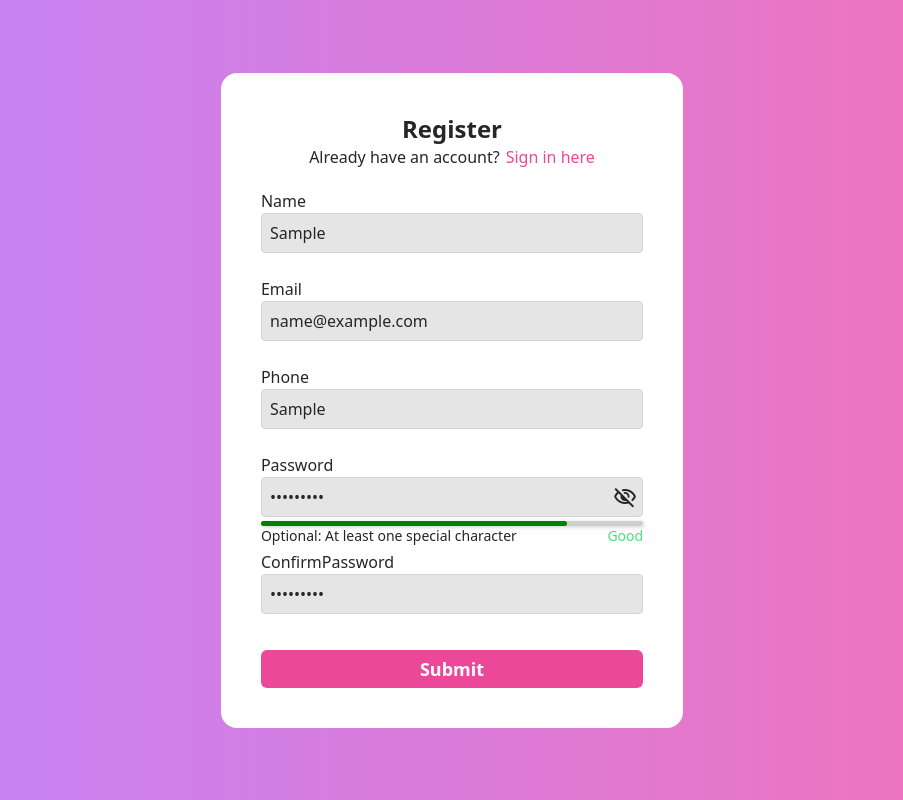
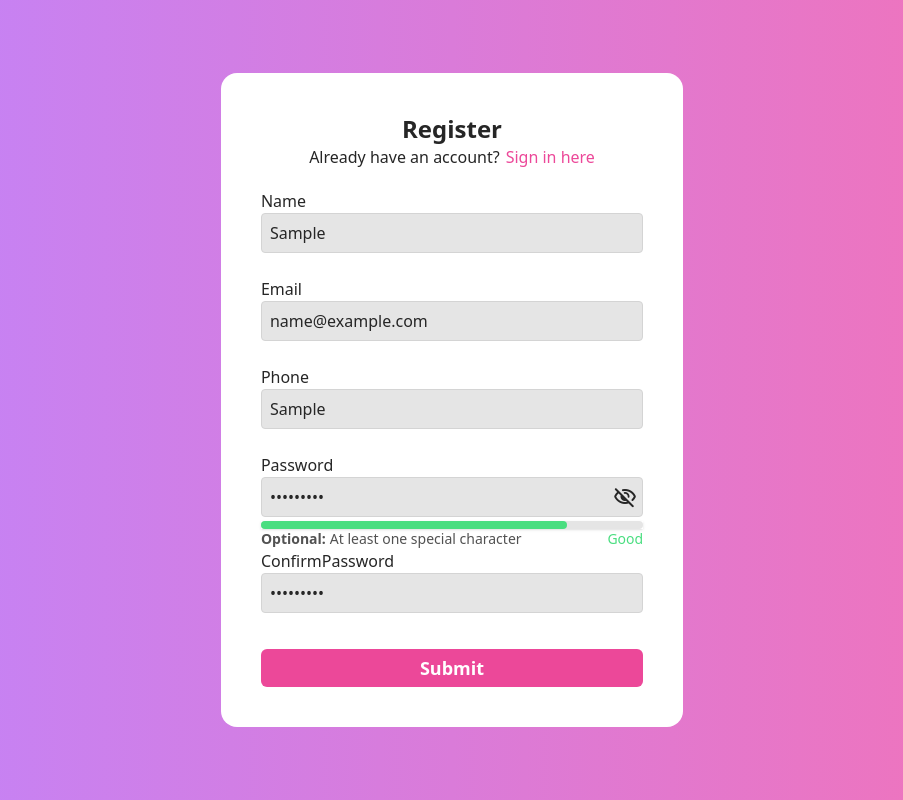
Before and after one commit to GameBear64/nail-studio, a Vue app in the folder packages/client/: page /register in a window 1280 px wide. Both pictures are taken after typing "Sample", "name@example.com", "Sample", "Sample123", "Sample123" into the empty fields and a click on the button "Submit". Shown: the whole page, without its empty margins (188-1091 px from the left). Built offline with nearby package versions, Linux system fonts and the light colour scheme.

Commit message:
completed the password input component, style changes

```diff
--- a/packages/client/main.css
+++ b/packages/client/main.css
@@ -12,18 +12,17 @@
 *::-webkit-scrollbar {
   display: none;
 }
-progress {
-  border-radius: 7px;
-  width: 100%;
-  height: 5px;
-  box-shadow: 1px 1px 4px rgba(0, 0, 0, 0.2);
-}
-progress::-webkit-progress-bar {
-  background-color: rgb(206, 206, 206);
-  border-radius: 7px;
-}
 
 @layer base {
+  progress {
+    @apply w-full h-2 shadow;
+  }
+  progress::-webkit-progress-bar {
+    @apply bg-base-m rounded;
+  }
+  progress::-webkit-progress-value {
+    @apply rounded;
+  }
   button:not(.bare) {
     @apply rounded-md border border-transparent bg-primary md:px-2 md:py-1 p-1 md:text-lg font-semibold text-white hover:bg-primary-shade focus:outline-none active:translate-y-0.5 transition-transform;
   }
--- a/packages/client/src/components/Form/Form.vue
+++ b/packages/client/src/components/Form/Form.vue
@@ -34,7 +34,7 @@ const handleSubmit = (event) => {
 <template>
   <form @submit.prevent="handleSubmit">
     <slot :errors="error"></slot>
-    <button class="mt-4 w-full" :class="error && 'bg-gray-300'" type="submit">
+    <button class="mt-4 w-full" :class="{ 'bg-gray-300': error }" type="submit">
       Submit
     </button>
   </form>
--- a/packages/client/src/components/Form/Input.vue
+++ b/packages/client/src/components/Form/Input.vue
@@ -16,7 +16,7 @@ const name = attrs.name.split("_").join(" ");
     <input
       :id="name"
       v-bind="$attrs"
-      :class="props?.errors && `input-error`"
+      :class="{ 'input-error': props?.errors }"
       v-model="value"
     />
     <p class="text-red-600 leading-none text-sm h-4 mt-1 font-medium">
--- a/packages/client/src/components/Form/PasswordInput.vue
+++ b/packages/client/src/components/Form/PasswordInput.vue
@@ -4,16 +4,24 @@ import Icon from "../Icon.vue";
 import { difficultyLevel, passwordRules } from "@tools/consts/consts";
 
 const value = defineModel();
-const passwordPoints = ref(0);
+const pp = ref(0); // Stands for "Password points"
 const messages = ref([]);
 const state = reactive({ visibility: false });
 
 watch(value, (password) => {
+  if (!password.match(/^.{8,}$/)) {
+    pp.value = 1;
+    return (messages.value = [{ message: "At least 8 characters" }]);
+  }
   messages.value = passwordRules.filter((rules) => !password.match(rules.rule));
-  passwordPoints.value = passwordRules.length - messages.value.length + 1;
-  console.log(difficultyLevel[passwordPoints.value]);
-  // + 1, because of the labels and the progress element
+  pp.value = passwordRules.length - messages.value.length + 2;
+
+  // + 2, because of the labels and the progress element
 });
+
+const requirementStatus = computed(() =>
+  pp === 1 ? "Required:" : "Optional:"
+);
 
 const passwordVisibility = computed(() =>
   state.visibility ? "text" : "password"
@@ -39,25 +47,31 @@ const iconVisible = computed(() =>
         class="absolute right-0 mr-1.5"
         :onclick="() => (state.visibility = !state.visibility)"
         :icon="iconVisible"
+        :clickable="true"
       />
     </div>
     <div>
       <progress
         id="progress"
-        class="flex w-full mt-1 [&::-webkit-progress-value]:rounded"
-        :class="`[&::-webkit-progress-value]:${difficultyLevel[passwordPoints]?.bg}`"
-        :value="passwordPoints"
+        class="flex w-full mt-1"
+        :class="difficultyLevel[pp]?.bg"
+        :value="pp"
         max="5"
       ></progress>
-      <div class="flex flex-row justify-between text-sm">
-        <p>
-          {{ messages[0]?.message }}
-        </p>
+      <div class="flex flex-row justify-between h-4 text-sm">
+        <div
+          v-if="pp > 0"
+          class="flex flex-row gap-1 text-red-700"
+          :class="{ 'text-txtSecondary': pp >= 2 }"
+        >
+          <p class="font-semibold">{{ requirementStatus }}</p>
+          <p>{{ messages[0]?.message }}</p>
+        </div>
         <p
           class="font-medium items-end ml-auto"
-          :class="difficultyLevel[passwordPoints]?.color"
+          :class="difficultyLevel[pp]?.color"
         >
-          {{ difficultyLevel[passwordPoints]?.difficulty }}
+          {{ difficultyLevel[pp]?.difficulty }}
         </p>
       </div>
     </div>
--- a/packages/client/src/components/Icon.vue
+++ b/packages/client/src/components/Icon.vue
@@ -1,9 +1,14 @@
 <script setup>
-const props = defineProps(["icon"]);
+const props = defineProps(["icon", "clickable", "fill", "dense"]);
 </script>
 
 <template>
-  <span :v-bind="$attrs" class="material-symbols-rounded cursor-pointer">
+  <span
+    class="material-symbols-rounded"
+    :class="{ 'cursor-pointer': clickable, 'tracking-tight': dense }"
+    :style="`font-variation-settings: 'FILL' ${fill ? 1 : 0} `"
+    :v-bind="$attrs"
+  >
     {{ icon }}
   </span>
 </template>
--- a/packages/client/src/pages/Register.vue
+++ b/packages/client/src/pages/Register.vue
@@ -3,6 +3,7 @@ import joi from "joi";
 import Form from "@components/Form/Form.vue";
 import Input from "@components/Form/Input.vue";
 import PasswordInput from "@components/Form/PasswordInput.vue";
+import useFetch from "../toolbox/useFetch";
 
 const register = (data) => {
   console.log(data);
@@ -34,7 +35,7 @@ const rules = {
       <Form @submit="register" v-slot="{ errors }" :rules>
         <div class="text-left flex flex-col gap-1">
           <Input name="name" :errors="errors?.name" />
-          <Input name="email" :errors="errors?.email" />
+          <Input type="email" name="email" :errors="errors?.email" />
           <Input name="phone" :errors="errors?.phone_number" />
           <PasswordInput name="password" />
           <Input
--- a/packages/client/src/toolbox/consts/consts.js
+++ b/packages/client/src/toolbox/consts/consts.js
@@ -2,45 +2,41 @@ export const difficultyLevel = {
   1: {
     difficulty: "Weak",
     color: "text-red-600",
-    bg: "bg-red-600",
+    bg: "[&::-webkit-progress-value]:bg-red-600",
   },
   2: {
     difficulty: "Fair",
     color: "text-yellow-500",
-    bg: "bg-yellow-500",
+    bg: "[&::-webkit-progress-value]:bg-yellow-500",
   },
   3: {
     difficulty: "Good",
     color: "text-green-400",
-    bg: "bg-green-400",
+    bg: "[&::-webkit-progress-value]:bg-green-400",
   },
   4: {
     difficulty: "Good",
     color: "text-green-400",
-    bg: "bg-green-400",
+    bg: "[&::-webkit-progress-value]:bg-green-400",
   },
   5: {
     difficulty: "Excellent",
-    color: "text-green-400",
-    bg: "bg-green-400",
+    color: "text-green-600",
+    bg: "[&::-webkit-progress-value]:bg-green-600",
   },
 };
 
 export const passwordRules = [
   {
-    rule: /^.{8,}$/,
-    message: "Required: At least 8 characters",
-  },
-  {
     rule: /(?=.*[a-z])(?=.*[A-Z])/g,
-    message: "Optional: At least one upper and lower case",
+    message: "At least one upper and lower case",
   },
   {
     rule: /\d/g,
-    message: "Optional: At least one number",
+    message: "At least one number",
   },
   {
     rule: /[$&+,:;=?@#|'<>.^*()%!-]/g,
-    message: "Optional: At least one special character",
+    message: "At least one special character",
   },
 ];
```
